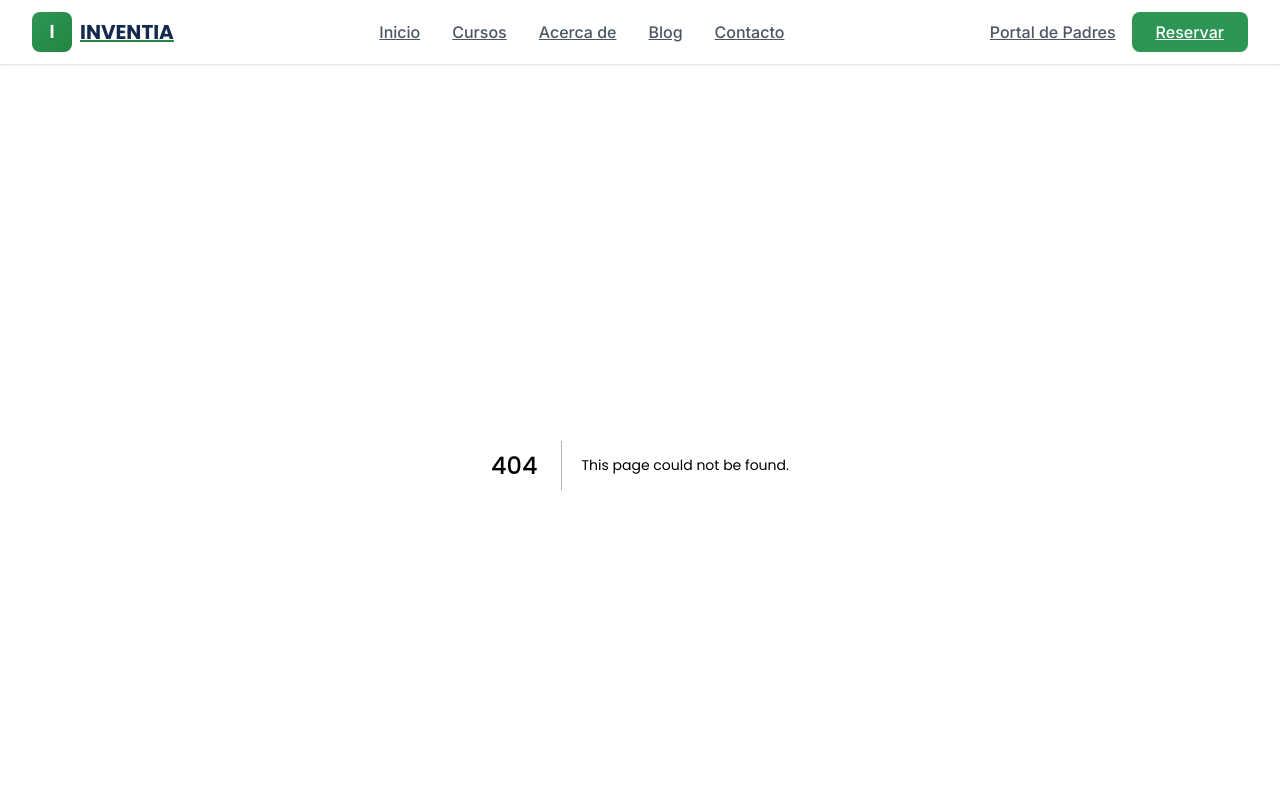
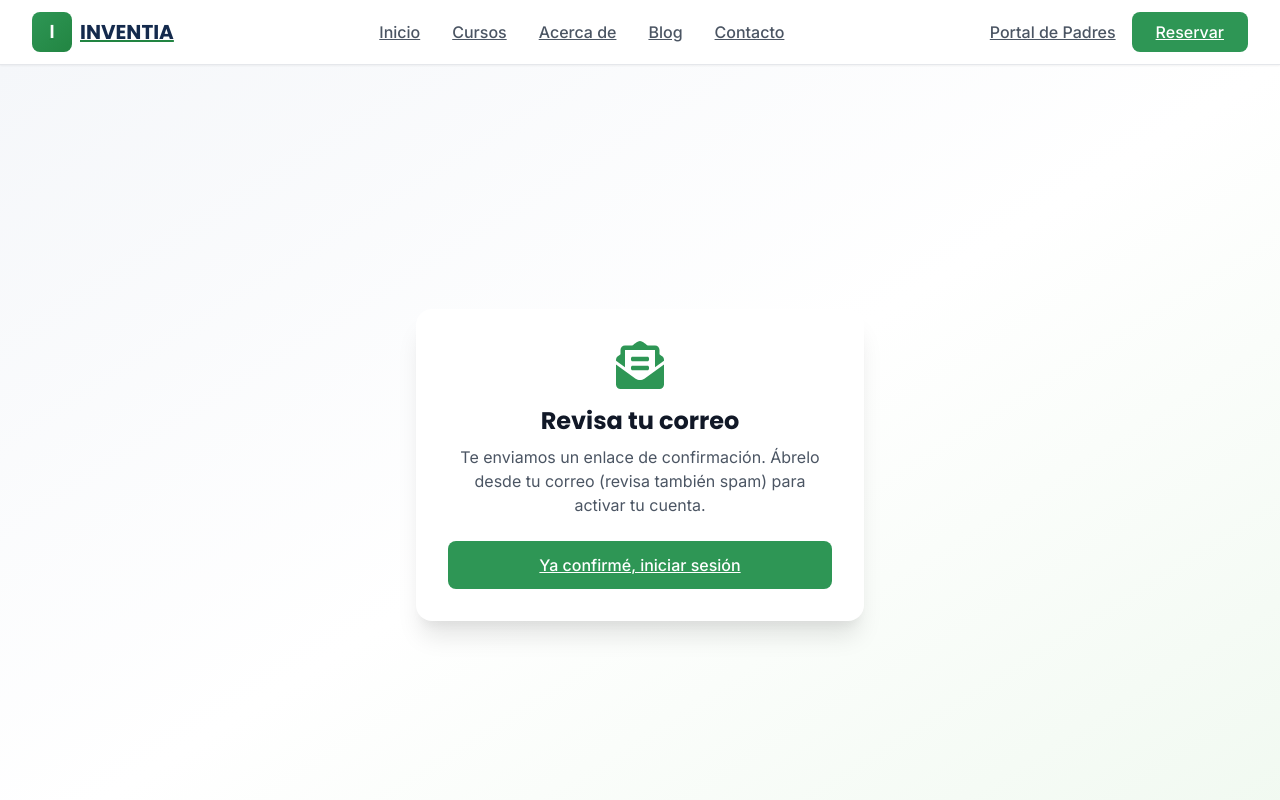
Before and after one commit to leobar144/inventia, a Next.js app: page /registro/revisa-tu-correo in a window 1280 px wide. Before the commit this address had no page. Shown: the top 800 px of the page. Built offline with nearby package versions, Linux system fonts and the light colour scheme.

Commit message:
Mejora mensajes de error en registro/login, agrega pantalla de confirmacion de correo

```diff
--- a/app/login/page.tsx
+++ b/app/login/page.tsx
@@ -35,7 +35,14 @@ function LoginForm() {
     setLoading(false)
 
     if (signInError) {
-      setError('Correo o contraseña incorrectos.')
+      const msg = signInError.message.toLowerCase()
+      if (msg.includes('email not confirmed')) {
+        setError('Debes confirmar tu correo antes de iniciar sesión. Revisa tu bandeja (y spam).')
+      } else if (msg.includes('invalid login credentials')) {
+        setError('Correo o contraseña incorrectos.')
+      } else {
+        setError(`No pudimos iniciar sesión: ${signInError.message}`)
+      }
       return
     }
 
--- a/app/registro/page.tsx
+++ b/app/registro/page.tsx
@@ -28,7 +28,7 @@ export default function RegistroPage() {
     setLoading(true)
     const supabase = createClient()
 
-    const { error: signUpError } = await supabase.auth.signUp({
+    const { data: signUpData, error: signUpError } = await supabase.auth.signUp({
       email: formData.email,
       password: formData.password,
       options: {
@@ -39,11 +39,21 @@ export default function RegistroPage() {
     setLoading(false)
 
     if (signUpError) {
-      setError(
-        signUpError.message === 'User already registered'
-          ? 'Ese correo ya tiene una cuenta. Intenta iniciar sesión.'
-          : 'No pudimos crear tu cuenta. Intenta de nuevo.'
-      )
+      const msg = signUpError.message.toLowerCase()
+      if (msg.includes('already registered') || msg.includes('already exists')) {
+        setError('Ese correo ya tiene una cuenta. Intenta iniciar sesión, o usa "¿Olvidaste tu contraseña?".')
+      } else if (msg.includes('rate limit')) {
+        setError('Demasiados intentos seguidos. Espera unos minutos y prueba de nuevo.')
+      } else {
+        setError(`No pudimos crear tu cuenta: ${signUpError.message}`)
+      }
+      return
+    }
+
+    // Si Supabase requiere confirmar el correo, signUp no crea sesión todavía.
+    if (!signUpData.session) {
+      setError(null)
+      router.push('/registro/revisa-tu-correo')
       return
     }
 
--- /dev/null
+++ b/app/registro/revisa-tu-correo/page.tsx
@@ -0,0 +1,20 @@
+import Link from 'next/link'
+import { FaEnvelopeOpenText } from 'react-icons/fa'
+
+export default function RevisaTuCorreoPage() {
+  return (
+    <div className="min-h-screen flex items-center justify-center bg-gradient-to-br from-secondary-50 via-white to-primary-50 py-16 px-4">
+      <div className="w-full max-w-md bg-white rounded-2xl shadow-xl p-8 text-center">
+        <FaEnvelopeOpenText className="text-5xl text-primary-500 mx-auto mb-4" />
+        <h1 className="text-2xl font-heading font-bold mb-2">Revisa tu correo</h1>
+        <p className="text-gray-600 mb-6">
+          Te enviamos un enlace de confirmación. Ábrelo desde tu correo (revisa también spam)
+          para activar tu cuenta.
+        </p>
+        <Link href="/login" className="btn btn-primary w-full">
+          Ya confirmé, iniciar sesión
+        </Link>
+      </div>
+    </div>
+  )
+}
```
